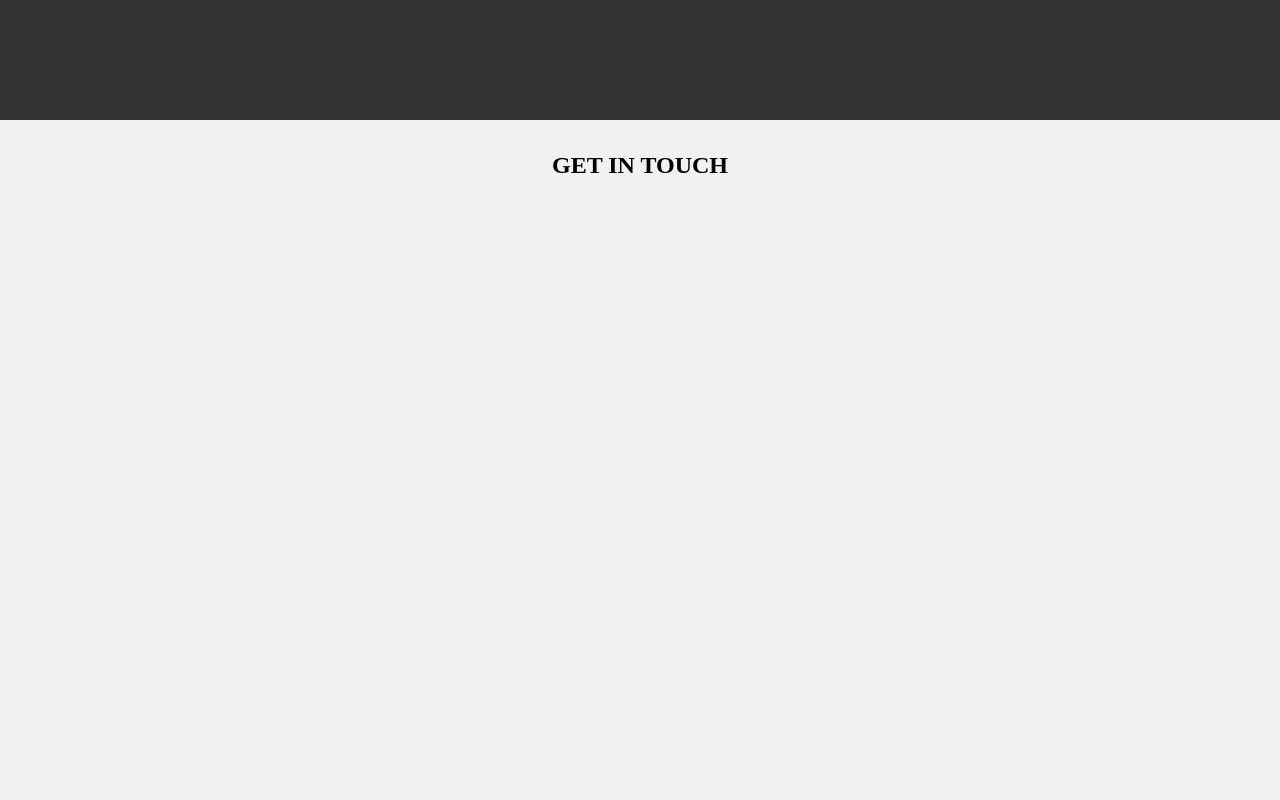
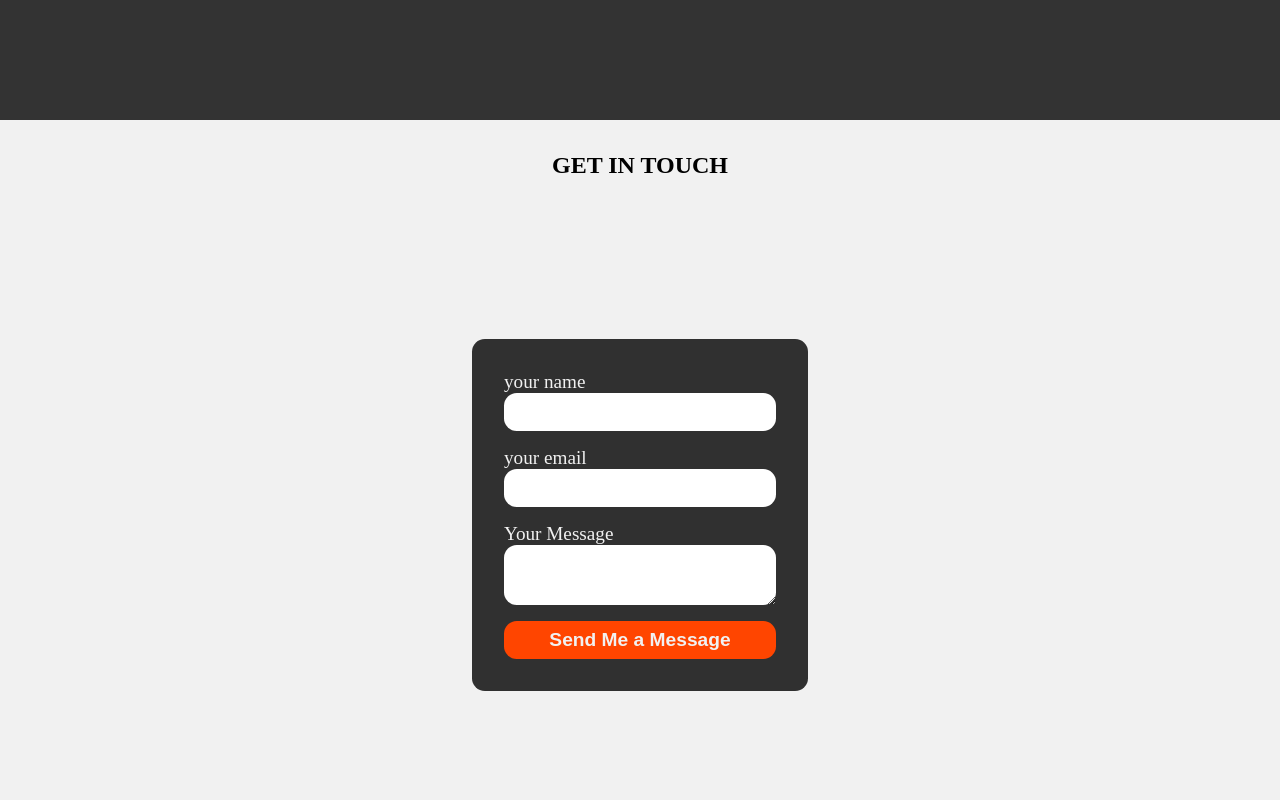
Before and after one commit to Nkurunzizagashati/RPC_COURSES, a plain HTML site: page HTML_CSS/portolio.html in a window 1280 px wide. Shown: the part 1480-2280 px from the top of the page. Drawn offline with Linux system fonts and the light colour scheme.

Commit message:
contact section

```diff
--- a/HTML_CSS/portfolio.css
+++ b/HTML_CSS/portfolio.css
@@ -150,11 +150,57 @@ section {
 
 .contact {
   background-color: rgb(241, 241, 241);
+  display: flex;
+  flex-direction: column;
+  /* gap: 2rem; */
+  /* justify-content: center; */
+  align-items: center;
 }
 
 .contact h1 {
   text-align: center;
 }
+
+.contact-form-container {
+  width: 30%;
+  padding: 2rem;
+  background-color: rgb(0, 0, 0, 0.8);
+  margin-top: 10rem;
+  font-size: 1.2rem;
+  color: rgb(241, 241, 241);
+  border-radius: 0.8rem;
+}
+
+form button,
+input,
+textarea {
+  outline: none;
+  border: none;
+  padding: 0.5rem;
+  border-radius: 0.8rem;
+  color: rgb(0, 0, 0, 0.8);
+  font-size: 1.2rem;
+}
+
+form button {
+  font-size: 1.2rem;
+  color: rgb(241, 241, 241);
+  font-weight: bold;
+  background-color: orangered;
+}
+
+form {
+  display: flex;
+  flex-direction: column;
+  gap: 1rem;
+}
+
+.input-label-container {
+  display: flex;
+  flex-direction: column;
+}
+
+/* FOOTER */
 
 footer {
   background-color: rgb(0, 0, 0, 0.8);
--- a/HTML_CSS/portolio.html
+++ b/HTML_CSS/portolio.html
@@ -47,6 +47,25 @@
       </section>
       <section id="contact" class="contact">
         <h1>GET IN TOUCH</h1>
+
+        <div class="contact-form-container">
+          <form action="">
+            <div class="input-label-container">
+              <label for="name">your name</label>
+              <input type="text" />
+            </div>
+            <div class="input-label-container">
+              <label for="email">your email</label>
+              <input type="text" />
+            </div>
+            <div class="input-label-container">
+              <label for="message">Your Message</label>
+              <textarea name="message" id="message"></textarea>
+            </div>
+
+            <button type="submit">Send Me a Message</button>
+          </form>
+        </div>
       </section>
     </main>
     <footer>
```
